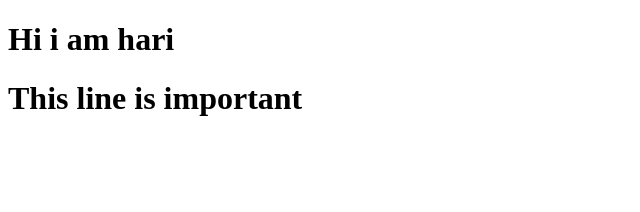
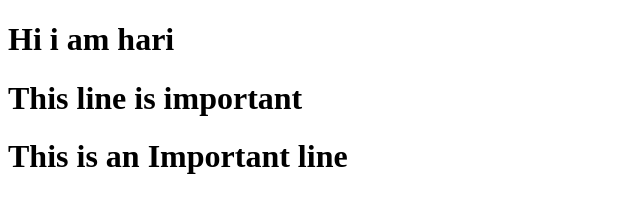
Before and after one commit to Hariprasath-2218/Sample-Repo2, a plain HTML site: page index.html in a window 1280 px wide. Shown: the whole page, without its empty margins (0-640 px from the left). Drawn offline with Linux system fonts and the light colour scheme.

Commit message:
!fix : Important line added

```diff
--- a/index.html
+++ b/index.html
@@ -8,5 +8,6 @@
 <body>
     <h1>Hi i am hari</h1>
     <h1>This line is important</h1>
+    <h1>This is an Important line</h1>
 </body>
 </html>
```
